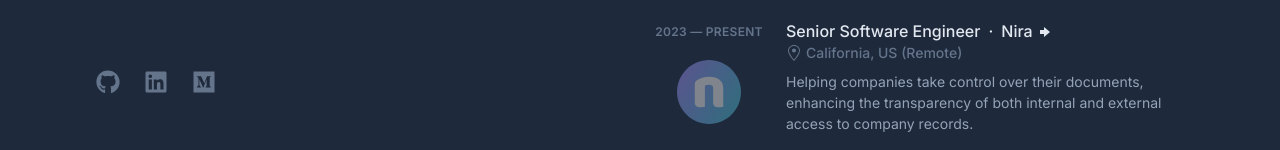
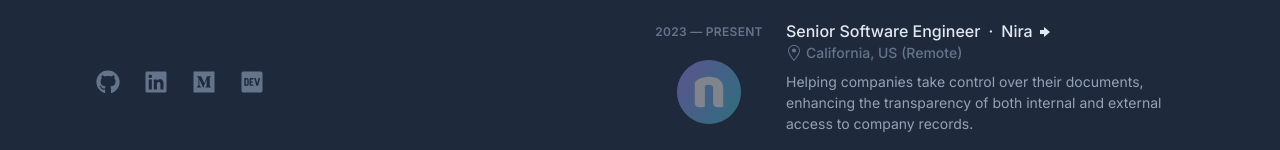
Before and after one commit to Fralleee/fralle.net-v3, a Next.js app: page / in a window 1280 px wide. Shown: the part 610-760 px from the top of the page. Built offline with nearby package versions, Linux system fonts and the light colour scheme.

Commit message:
Add dev.to link

```diff
--- a/components/header.tsx
+++ b/components/header.tsx
@@ -2,7 +2,7 @@
 
 import { useEffect, useRef, useState } from "react";
 import NavLink from "./nav-link";
-import { FaLinkedin, FaGithub, FaMedium } from "react-icons/fa";
+import { FaLinkedin, FaGithub, FaMedium, FaDev } from "react-icons/fa";
 import IconLink from "./icon-link";
 
 const extraScrollPaddingArticles = 250;
@@ -137,6 +137,13 @@ export default function Header() {
                         icon={FaMedium}
                     />
                 </li>
+                <li>
+                    <IconLink
+                        href="https://dev.to/fralleee"
+                        title="Medium"
+                        icon={FaDev}
+                    />
+                </li>
             </ul>
         </header>
     );
```
